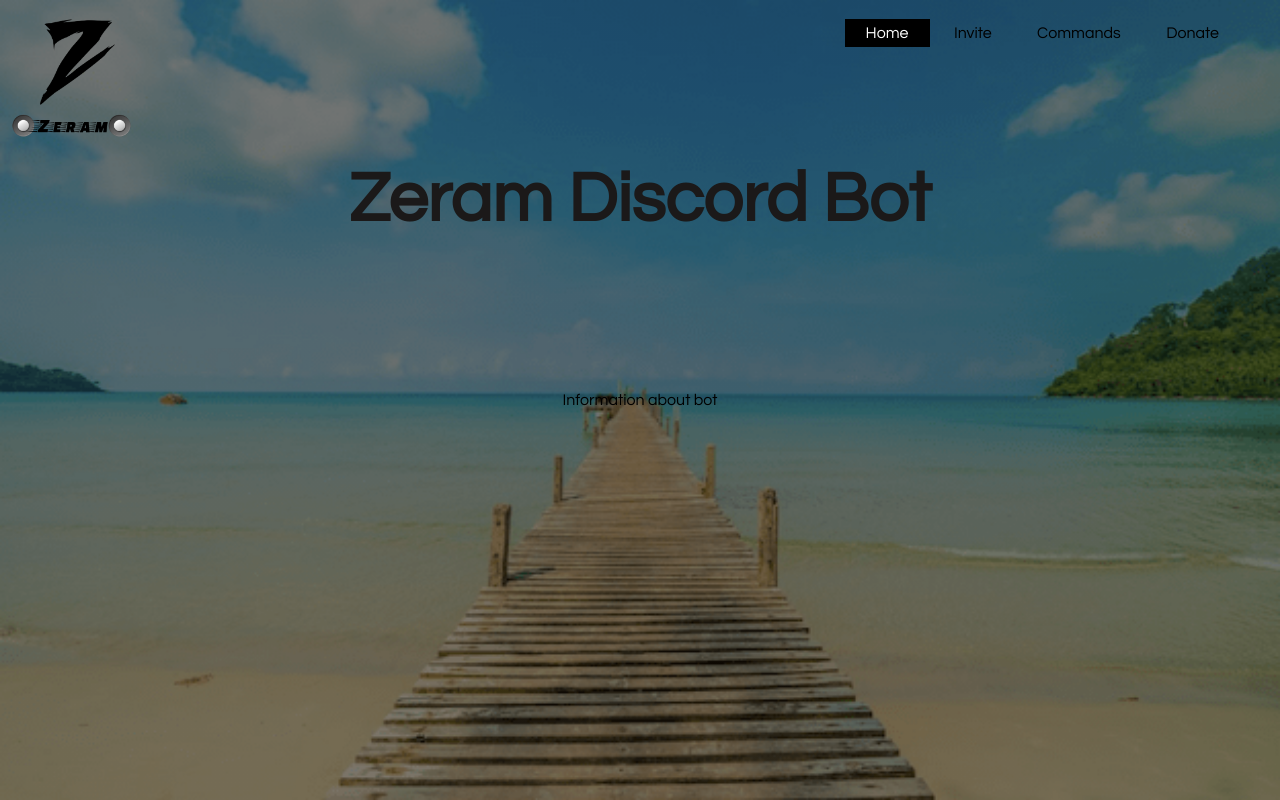
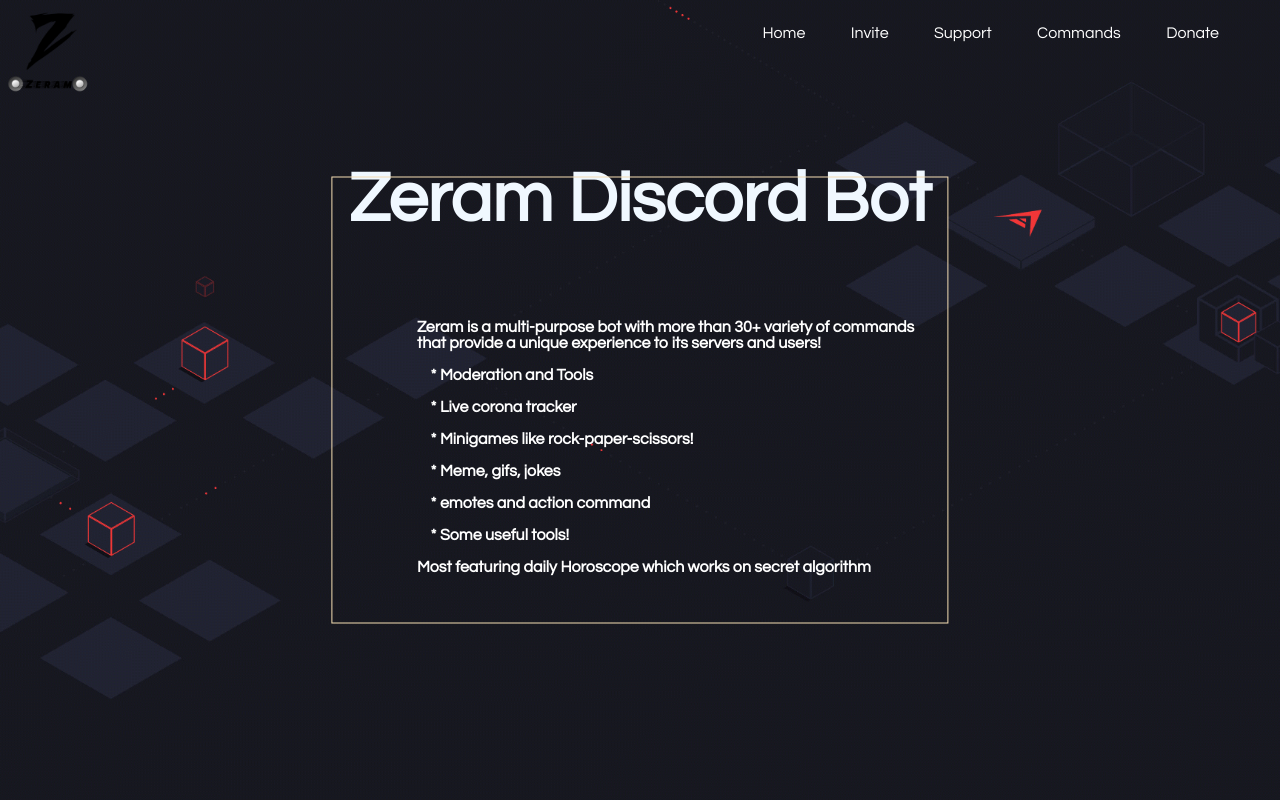
Before and after one commit to steelhitman/Bot-Website, a plain HTML site: page index.html in a window 1280 px wide. Drawn offline with Linux system fonts and the light colour scheme.

Commit message:
Adding new background and other changes

```diff
--- a/css/style.css
+++ b/css/style.css
@@ -5,7 +5,9 @@
 }
 
 header {
-    background-image:linear-gradient(rgba(0,0,0,0.5), rgba(0,0,0,0.5)), url(../background2.jpeg);
+    /* background-image:linear-gradient(rgba(0,0,0,0.5), rgba(0,0,0,0.5)), url(../gifBackground.gif); */
+    background-image: url(../gifbackground2.gif);
+
     height: 100vh;
     background-size: cover;
     background-position: center;
@@ -23,25 +25,26 @@ ul li {
 
 ul li a {
     text-decoration: none;
-    color: black;
+    color: white;
     padding: 5px 20px;
     border: 1px solid transparent;
     transition: 0.6s ease;
 }
 
 ul li a:hover {
-    background-color: black;
+    background-color: gray;
     color: white;
 }
 
-ul li.active a {
-    background-color: black;
+/* ul li.active a {
+    background-color: gray;
     color: white;
-}
+} */
 
 .logo img {
+    /* background-color: rgb(199, 218, 201); */
     float: left;
-    width: 150px;
+    width: 100px;
     height: auto;
 }
 
@@ -54,7 +57,8 @@ ul li.active a {
     position: absolute;
     top: 25%;
     left: 50%;
-    transform: translate(-50%, -50%)
+    transform: translate(-50%, -50%);
+    /* background-color: wheat; */
 }
 
 .title h1 {
@@ -66,7 +70,10 @@ ul li.active a {
     position: absolute;
     top: 50%;
     left: 50%;
-    transform: translate(-50%, -50%)
+    transform: translate(-50%, -50%);
+    border: 1px solid wheat;
+    padding-left: 30px;
+    padding-right: 30px;
 }
 
 .pre {
@@ -76,4 +83,6 @@ ul li.active a {
     white-space: -pre-wrap;
     white-space: -o-pre-wrap;
     word-wrap: break-word;
+    padding-top: 125px;
+    /* border: 1px solid cornsilk; */
  }
--- a/index.html
+++ b/index.html
@@ -13,17 +13,38 @@
         </div>
         <div class="main">
             <ul>
-                <li class="active"><a href="#">Home</a></li>
-                <li><a href="#">Invite</a></li>
-                <li><a href="#">Commands</a></li>
-                <li><a href="#">Donate</a></li>
+                <li class="active"><a href="https://zeram-bot.netlify.app">Home</a></li>
+                <li><a href="https://discordapp.com/oauth2/authorize?client_id=607611336268054563&scope=bot&permissions=8206">Invite</a></li>
+                <li><a href="https://discord.gg/Ey5wqJy">Support</a></li>
+                <li><a href="commands.html">Commands</a></li>
+                <li><a href="https://www.paypal.me/Z3N0">Donate</a></li>
             </ul>
         </div>
         <div class="title">
-            <h1>Zeram Discord Bot</h1>
+            <h1 style="color: aliceblue;">Zeram Discord Bot</h1>
         </div>
         <div class="info">
-            <pre class="pre">Information about bot</pre>
+            <pre class="pre" style="color: white">
+                <b>
+                Zeram is a multi-purpose bot with more than 30+ variety of commands
+                that provide a unique experience to its servers and users!
+
+                    * Moderation and Tools
+
+                    * Live corona tracker
+
+                    * Minigames like rock-paper-scissors!
+
+                    * Meme, gifs, jokes
+
+                    * emotes and action command
+
+                    * Some useful tools!
+
+                Most featuring daily Horoscope which works on secret algorithm
+                </b>
+
+            </pre>
         </div>
 
     </header>
```
Also changed, not shown: commands.html (added, +12 -0 lines), background.jpeg (deleted), background2.jpeg (deleted), gifbackground2.gif (added), 2 other files.
